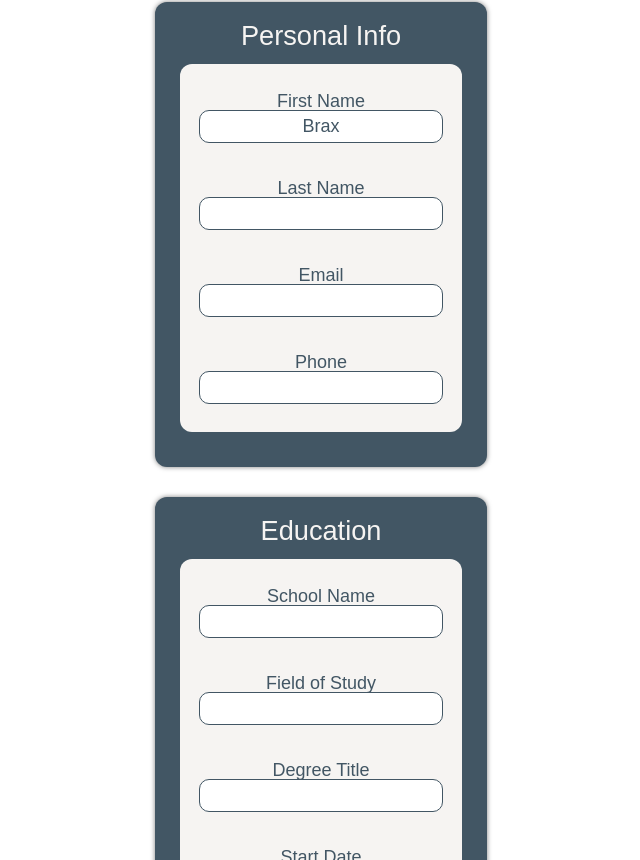
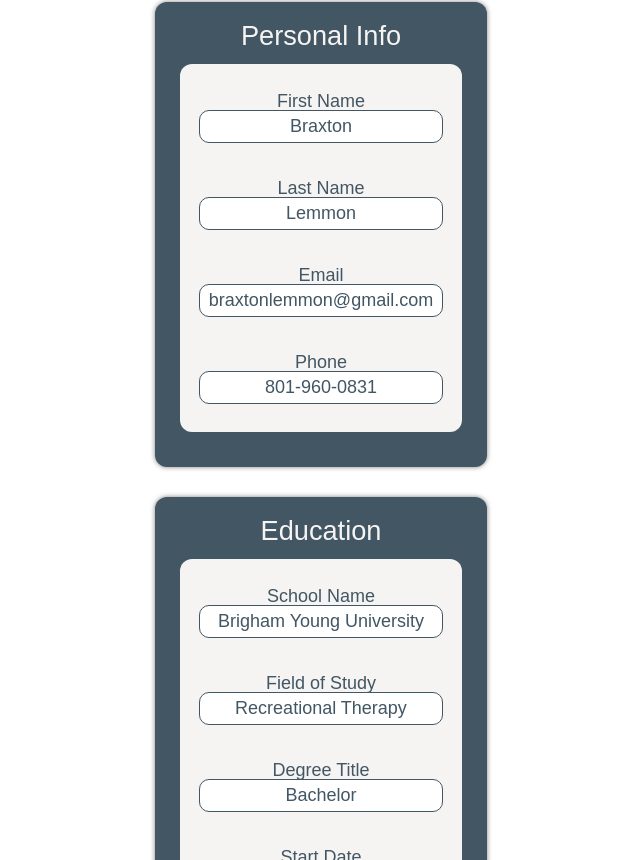
Before and after one commit to braxtonlemmon/cv-project-react, a React (Create React App) app: page / in a window 1280 px wide. Shown: the part 320-1180 px from the top of the page, without its empty margins (319-959 px from the left). Built offline with nearby package versions, Linux system fonts and the light colour scheme; a web font is replaced by a local one.

Commit message:
Add defaultValue to all inputs in Personal and Education form components.

```diff
--- a/src/App.js
+++ b/src/App.js
@@ -37,61 +37,68 @@ const SubmitButton = styled(Button)`
 function App() {
   const [isEditing, setEditing] = useState(true);
   const [canSubmit, setCanSubmit] = useState(false);
-  const [personalData, setPersonalData] = useState({
-    firstName: '',
-    lastName: '',
-    email: '',
-    phone: ''
-  })
-
-  const [educationData, setEducationData] = useState([
-    {
-      school: '',
-      studyField: '',
-      degree: '',
-      schoolStartDate: '',
-      schoolEndDate: ''
-    }
-  ]);
-
-
-  const [experienceData, setExperienceData] = useState([
-    {
-      company: '',
-      position: '',
-      responsibilities: '',
-      workStartDate: '',
-      workEndDate: ''
-    }
-  ])
-
   // const [personalData, setPersonalData] = useState({
-  //   firstName: 'Braxton',
-  //   lastName: 'Lemmon',
-  //   email: 'braxtonlemmon@gmail.com',
-  //   phone: '801-960-0831'
+  //   firstName: '',
+  //   lastName: '',
+  //   email: '',
+  //   phone: ''
   // })
 
   // const [educationData, setEducationData] = useState([
   //   {
-  //     school: 'Brigham Young University',
-  //     studyField: 'Recreational Therapy',
-  //     degree: 'Bachelor',
-  //     schoolStartDate: '08/01/2007',
-  //     schoolEndDate: '08/01/2014'
+  //     school: '',
+  //     studyField: '',
+  //     degree: '',
+  //     schoolStartDate: '',
+  //     schoolEndDate: ''
   //   }
   // ]);
 
 
   // const [experienceData, setExperienceData] = useState([
   //   {
-  //     company: 'Tapif',
-  //     position: 'Language Assistant',
-  //     responsibilities: 'Teach English',
-  //     workStartDate: '10/01/2014',
-  //     workEndDate: '05/01/2015'
+  //     company: '',
+  //     position: '',
+  //     responsibilities: '',
+  //     workStartDate: '',
+  //     workEndDate: ''
   //   }
   // ])
+
+  const [personalData, setPersonalData] = useState({
+    firstName: 'Braxton',
+    lastName: 'Lemmon',
+    email: 'braxtonlemmon@gmail.com',
+    phone: '801-960-0831'
+  })
+
+  const [educationData, setEducationData] = useState([
+    {
+      school: 'Brigham Young University',
+      studyField: 'Recreational Therapy',
+      degree: 'Bachelor',
+      schoolStartDate: '08/01/2007',
+      schoolEndDate: '08/01/2014'
+    },
+    {
+      school: 'UVU',
+      studyField: 'Recreational Therapy',
+      degree: 'Bachelor',
+      schoolStartDate: '08/01/2007',
+      schoolEndDate: '08/01/2014'
+    },
+  ]);
+
+
+  const [experienceData, setExperienceData] = useState([
+    {
+      company: 'Tapif',
+      position: 'Language Assistant',
+      responsibilities: 'Teach English',
+      workStartDate: '10/01/2014',
+      workEndDate: '05/01/2015'
+    }
+  ])
   const handleSubmit = () => {
     setEditing(false);
   }
--- a/src/components/Education.jsx
+++ b/src/components/Education.jsx
@@ -32,6 +32,7 @@ function Education({ educationData, setEducationData, register }) {
           <Block className="block-larger" key={`education${index}`}>
             <EducationFormContainer
               index={index}
+              education={education}
               educationData={educationData}
               setEducationData={setEducationData}
               register={register}
--- a/src/components/EducationFormComponent.jsx
+++ b/src/components/EducationFormComponent.jsx
@@ -21,6 +21,7 @@ function EducationFormComponent({ educationData, handleChange, handleDelete, reg
             type="text"
             id={`school-${index}`}
             name={`school-${index}`}
+            defaultValue={educationData.school}
             // value={educationData.school}
             // onChange={(e) => handleChange(e)}
             ref={register({
@@ -30,43 +31,61 @@ function EducationFormComponent({ educationData, handleChange, handleDelete, reg
           />
         </Row>
         <Row>
-          <label htmlFor="studyField">Field of Study</label>
+          <label htmlFor={`studyField-${index}`}>Field of Study</label>
           <input
             type="text"
-            id="studyField"
-            name="studyField"
-            value={educationData.studyField}
-            onChange={(e) => handleChange(e)}
+            id={`studyField-${index}`}
+            name={`studyField-${index}`}
+            defaultValue={educationData.studyField}
+            ref={register({
+              required: 'Study field is required.',
+              minLength: 1
+            })}
+            // value={educationData.studyField}
+            // onChange={(e) => handleChange(e)}
           />
         </Row>
         <Row>
-          <label htmlFor="degree">Degree Title</label>
+          <label htmlFor={`degree-${index}`}>Degree Title</label>
           <input
             type="text"
-            id="degree"
-            name="degree"
-            value={educationData.degree}
-            onChange={(e) => handleChange(e)}
+            id={`degree-${index}`}
+            name={`degree-${index}`}
+            defaultValue={educationData.degree}
+            ref={register({
+              required: 'Degree field is required',
+              minLength: 1
+            })}
+            // value={educationData.degree}
+            // onChange={(e) => handleChange(e)}
           />
         </Row>
         <Row>
-          <label htmlFor="startDate">Start Date</label>
+          <label htmlFor={`schoolStartDate-${index}`}>Start Date</label>
           <input
             type="date"
-            id="schoolStartDate"
-            name="schoolStartDate"
-            value={educationData.schoolStartDate}
-            onChange={(e) => handleChange(e)}
+            id={`schoolStartDate-${index}`}
+            name={`schoolStartDate-${index}`}
+            defaultValue={educationData.schoolStartDate}
+            ref={register({
+              required: 'Start date is required'
+            })}
+            // value={educationData.schoolStartDate}
+            // onChange={(e) => handleChange(e)}
           />
         </Row>
         <Row>
-          <label htmlFor="endDate">End Date</label>
+          <label htmlFor={`schoolEndDate-${index}`}>End Date</label>
           <input
             type="date"
-            id="schoolEndDate"
-            name="schoolEndDate"
-            value={educationData.schoolEndDate}
-            onChange={(e) => handleChange(e)}
+            id={`schoolEndDate-${index}`}
+            name={`schoolEndDate-${index}`}
+            defaultValue={educationData.schoolEndDate}
+            ref={register({
+              required: 'End date is required'
+            })}
+            // value={educationData.schoolEndDate}
+            // onChange={(e) => handleChange(e)}
           />
         </Row>
         <TrashButton onClick={(e) => handleDelete(e)} size={25} />
--- a/src/components/Experience.jsx
+++ b/src/components/Experience.jsx
@@ -9,7 +9,7 @@ const ExperienceSection = styled(Section)`
   }
 `;
 
-function Experience({ experienceData, setExperienceData }) {
+function Experience({ experienceData, setExperienceData, register }) {
   const handleAdd = () => {
     const blankExperienceData = {
       company: '',
@@ -31,6 +31,7 @@ function Experience({ experienceData, setExperienceData }) {
               index={index}
               experienceData={experienceData}
               setExperienceData={setExperienceData}
+              register={register}
             />
           </Block>
         )
--- a/src/components/ExperienceFormContainer.jsx
+++ b/src/components/ExperienceFormContainer.jsx
@@ -1,7 +1,7 @@
 import React from 'react';
 import ExperienceFormComponent from './ExperienceFormComponent';
 
-function ExperienceFormContainer({ index, experienceData, setExperienceData }) {
+function ExperienceFormContainer({ index, experienceData, setExperienceData, register }) {
   const handleChange = (e) => {
     const { name, value } = e.target;
     let dataCopy = [...experienceData];
@@ -21,6 +21,8 @@ function ExperienceFormContainer({ index, experienceData, setExperienceData }) {
       experienceData={experienceData[index]}
       handleChange={handleChange}
       handleDelete={handleDelete}
+      index={index}
+      register={register}
     />
   )
 }
--- a/src/components/PersonalFormComponent.jsx
+++ b/src/components/PersonalFormComponent.jsx
@@ -30,7 +30,7 @@ function PersonalFormComponent({ personalData, handleChange, register, errors })
             type="text"
             id="firstName"
             name="firstName"
-            defaultValue={"Brax"}
+            defaultValue={personalData.firstName}
             // value={personalData.firstName}
             // onChange={(e) => handleChange(e)}
             ref={register({
@@ -47,8 +47,9 @@ function PersonalFormComponent({ personalData, handleChange, register, errors })
             type="text"
             id="lastName"
             name="lastName"
-            value={personalData.lastName}
-            onChange={(e) => handleChange(e)}
+            defaultValue={personalData.lastName}
+            // value={personalData.lastName}
+            // onChange={(e) => handleChange(e)}
             ref={register({
               required: 'Last name is required.',
               minLength: 1
@@ -62,8 +63,9 @@ function PersonalFormComponent({ personalData, handleChange, register, errors })
             type="email"
             id="email"
             name="email"
-            value={personalData.email}
-            onChange={(e) => handleChange(e)}
+            defaultValue={personalData.email}
+            // value={personalData.email}
+            // onChange={(e) => handleChange(e)}
             ref={register({
               required: 'Email is required.',
               minLength: 1
@@ -77,8 +79,9 @@ function PersonalFormComponent({ personalData, handleChange, register, errors })
             type="tel"
             id="phone"
             name="phone"
-            value={personalData.phone}
-            onChange={(e) => handleChange(e)}
+            defaultValue={personalData.phone}
+            // value={personalData.phone}
+            // onChange={(e) => handleChange(e)}
             ref={register({
               required: 'Phone number is required.',
               minLength: 1
```
Also changed, not shown: src/components/ExperienceFormComponent.jsx (+44 -26 lines).
